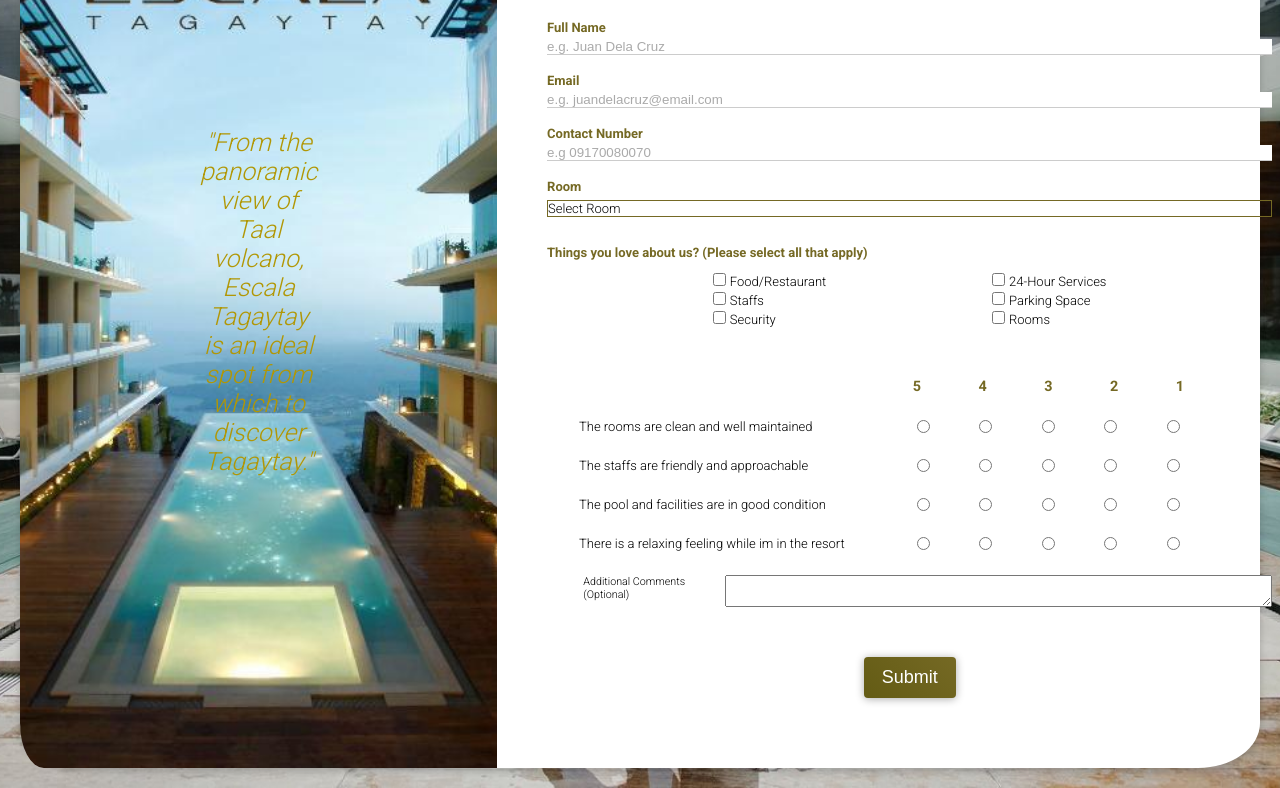
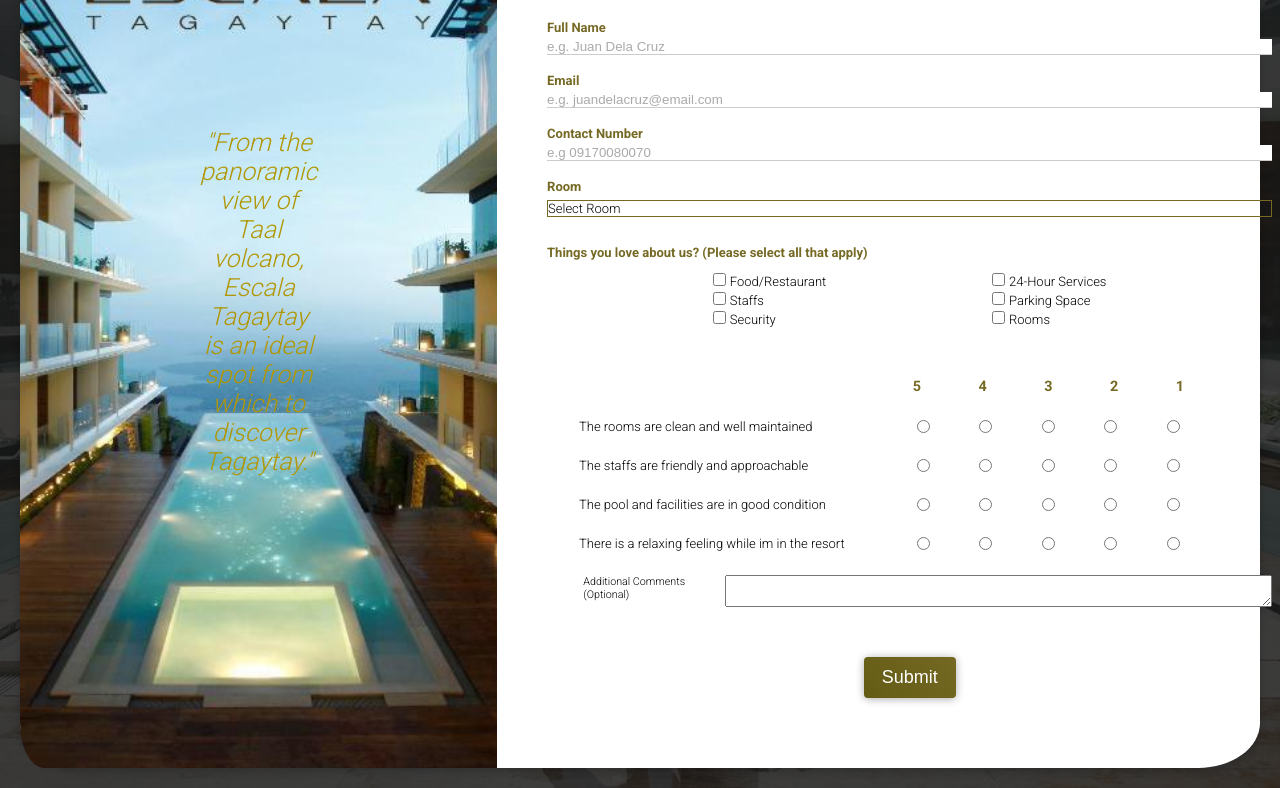
Before and after one commit to mJamandron21/escala-feedback-form, a plain HTML site: page index.html in a window 1280 px wide. Shown: the part 155-943 px from the top of the page. Drawn offline with Linux system fonts and the light colour scheme.

```diff
--- a/style.css
+++ b/style.css
@@ -11,14 +11,11 @@
     margin: 0;
     min-height: 100vh;
     display: flex;
+    background: linear-gradient(rgba(25, 25, 25, 0.8), rgba(25, 25, 25, 0.8)), url("escala.jpg") center/cover no-repeat;
     align-items: center;
     justify-content: center;
     padding: 20px;
     font-family: 'Roboto', sans-serif;
-    background-image: url('escala.jpg');
-    background-position: center;
-    background-repeat: no-repeat;
-    background-size: cover;
 
 }
 
```
Also changed, not shown: index.html (+2 -2 lines).
